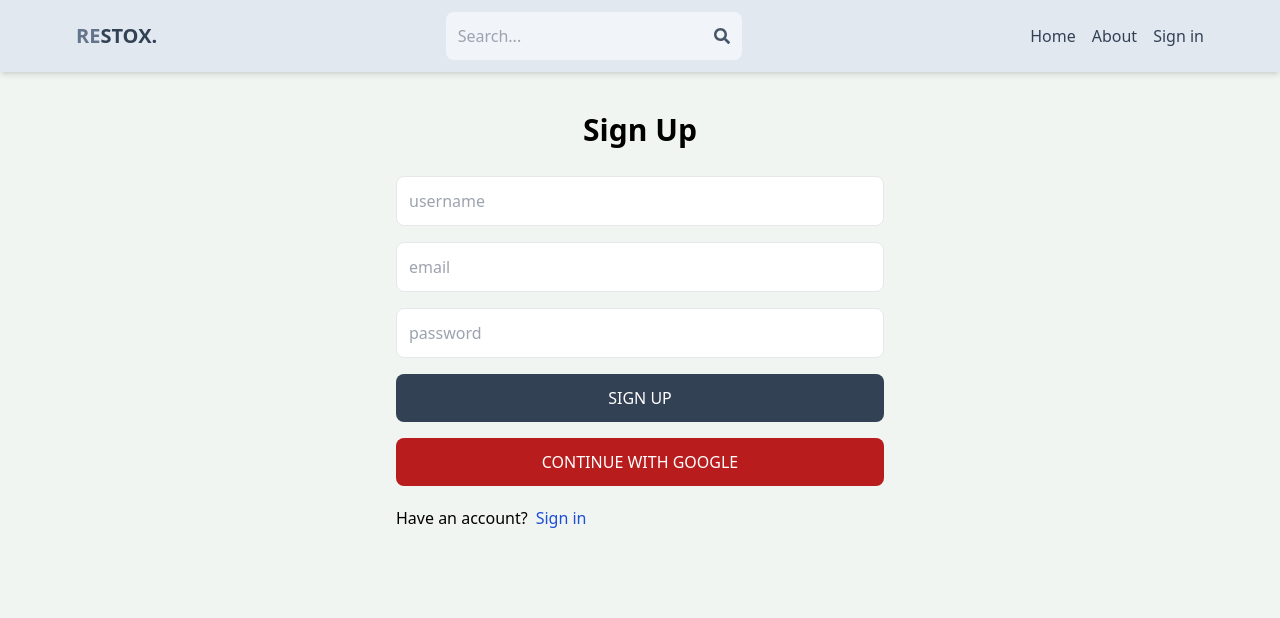
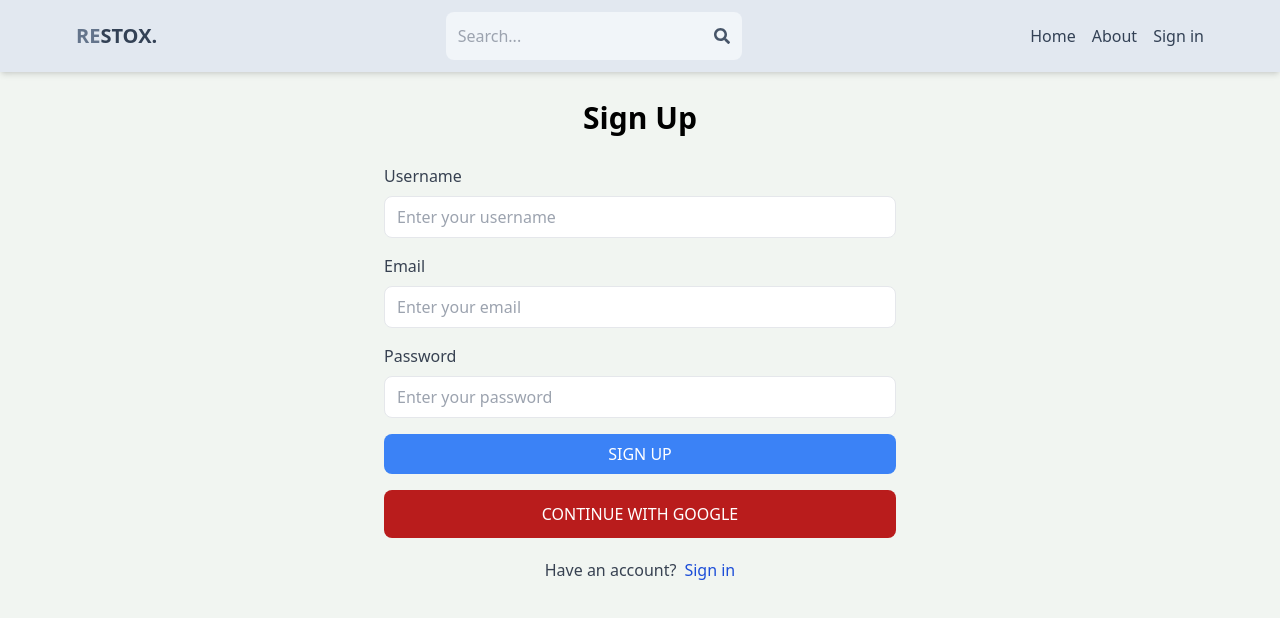
Before and after one commit to Devanshv17/Real-Estate-Website, a React (Vite) app in the folder client/: page /sign-up in a window 1280 px wide. Shown: the top 618 px of the page. Built offline with nearby package versions, Linux system fonts and the light colour scheme; no server answers.

Commit message:
Login/register added

```diff
--- a/client/src/pages/SignIn.jsx
+++ b/client/src/pages/SignIn.jsx
@@ -13,12 +13,14 @@ export default function SignIn() {
   const { loading, error } = useSelector((state) => state.user);
   const navigate = useNavigate();
   const dispatch = useDispatch();
+
   const handleChange = (e) => {
     setFormData({
       ...formData,
       [e.target.id]: e.target.value,
     });
   };
+
   const handleSubmit = async (e) => {
     e.preventDefault();
     try {
@@ -42,38 +44,42 @@ export default function SignIn() {
       dispatch(signInFailure(error.message));
     }
   };
+
   return (
-    <div className='p-3 max-w-lg mx-auto'>
-      <h1 className='text-3xl text-center font-semibold my-7'>Sign In</h1>
+    <div className='container mx-auto max-w-lg'>
+      <h1 className='text-3xl font-semibold text-center my-7'>Sign In</h1>
       <form onSubmit={handleSubmit} className='flex flex-col gap-4'>
+        <div className='flex flex-col gap-2'>
+          <label htmlFor='email' className='text-gray-700'>Email</label>
           <input
             type='email'
-          placeholder='email'
-          className='border p-3 rounded-lg'
+            placeholder='Enter your email'
+            className='border rounded-lg px-3 py-2'
             id='email'
             onChange={handleChange}
           />
+        </div>
+        <div className='flex flex-col gap-2'>
+          <label htmlFor='password' className='text-gray-700'>Password</label>
           <input
             type='password'
-          placeholder='password'
-          className='border p-3 rounded-lg'
+            placeholder='Enter your password'
+            className='border rounded-lg px-3 py-2'
             id='password'
             onChange={handleChange}
           />
-
+        </div>
         <button
           disabled={loading}
-          className='bg-slate-700 text-white p-3 rounded-lg uppercase hover:opacity-95 disabled:opacity-80'
+          className='bg-blue-500 text-white px-4 py-2 rounded-lg uppercase hover:bg-blue-600 disabled:opacity-80'
         >
           {loading ? 'Loading...' : 'Sign In'}
         </button>
-        <OAuth/>
+        <OAuth />
       </form>
-      <div className='flex gap-2 mt-5'>
-        <p>Dont have an account?</p>
-        <Link to={'/sign-up'}>
-          <span className='text-blue-700'>Sign up</span>
-        </Link>
+      <div className='flex items-center justify-center mt-5'>
+        <p className='text-gray-700'>Don't have an account?</p>
+        <Link to={'/sign-up'} className='ml-2 text-blue-700'>Sign up</Link>
       </div>
       {error && <p className='text-red-500 mt-5'>{error}</p>}
     </div>
--- a/client/src/pages/SignUp.jsx
+++ b/client/src/pages/SignUp.jsx
@@ -7,12 +7,14 @@ export default function SignUp() {
   const [error, setError] = useState(null);
   const [loading, setLoading] = useState(false);
   const navigate = useNavigate();
+
   const handleChange = (e) => {
     setFormData({
       ...formData,
       [e.target.id]: e.target.value,
     });
   };
+
   const handleSubmit = async (e) => {
     e.preventDefault();
     try {
@@ -39,45 +41,52 @@ export default function SignUp() {
       setError(error.message);
     }
   };
+
   return (
-    <div className='p-3 max-w-lg mx-auto'>
-      <h1 className='text-3xl text-center font-semibold my-7'>Sign Up</h1>
+    <div className='container mx-auto max-w-lg'>
+      <h1 className='text-3xl font-semibold text-center my-7'>Sign Up</h1>
       <form onSubmit={handleSubmit} className='flex flex-col gap-4'>
+        <div className='flex flex-col gap-2'>
+          <label htmlFor='username' className='text-gray-700'>Username</label>
           <input
             type='text'
-          placeholder='username'
-          className='border p-3 rounded-lg'
+            placeholder='Enter your username'
+            className='border rounded-lg px-3 py-2'
             id='username'
             onChange={handleChange}
           />
+        </div>
+        <div className='flex flex-col gap-2'>
+          <label htmlFor='email' className='text-gray-700'>Email</label>
           <input
             type='email'
-          placeholder='email'
-          className='border p-3 rounded-lg'
+            placeholder='Enter your email'
+            className='border rounded-lg px-3 py-2'
             id='email'
             onChange={handleChange}
           />
+        </div>
+        <div className='flex flex-col gap-2'>
+          <label htmlFor='password' className='text-gray-700'>Password</label>
           <input
             type='password'
-          placeholder='password'
-          className='border p-3 rounded-lg'
+            placeholder='Enter your password'
+            className='border rounded-lg px-3 py-2'
             id='password'
             onChange={handleChange}
           />
-
+        </div>
         <button
           disabled={loading}
-          className='bg-slate-700 text-white p-3 rounded-lg uppercase hover:opacity-95 disabled:opacity-80'
+          className='bg-blue-500 text-white px-4 py-2 rounded-lg uppercase hover:bg-blue-600 disabled:opacity-80'
         >
           {loading ? 'Loading...' : 'Sign Up'}
         </button>
-        <OAuth/>
+        <OAuth />
       </form>
-      <div className='flex gap-2 mt-5'>
-        <p>Have an account?</p>
-        <Link to={'/sign-in'}>
-          <span className='text-blue-700'>Sign in</span>
-        </Link>
+      <div className='flex items-center justify-center mt-5'>
+        <p className='text-gray-700'>Have an account?</p>
+        <Link to={'/sign-in'} className='ml-2 text-blue-700'>Sign in</Link>
       </div>
       {error && <p className='text-red-500 mt-5'>{error}</p>}
     </div>
```
Lines whose indentation alone changed are shown as unchanged.
